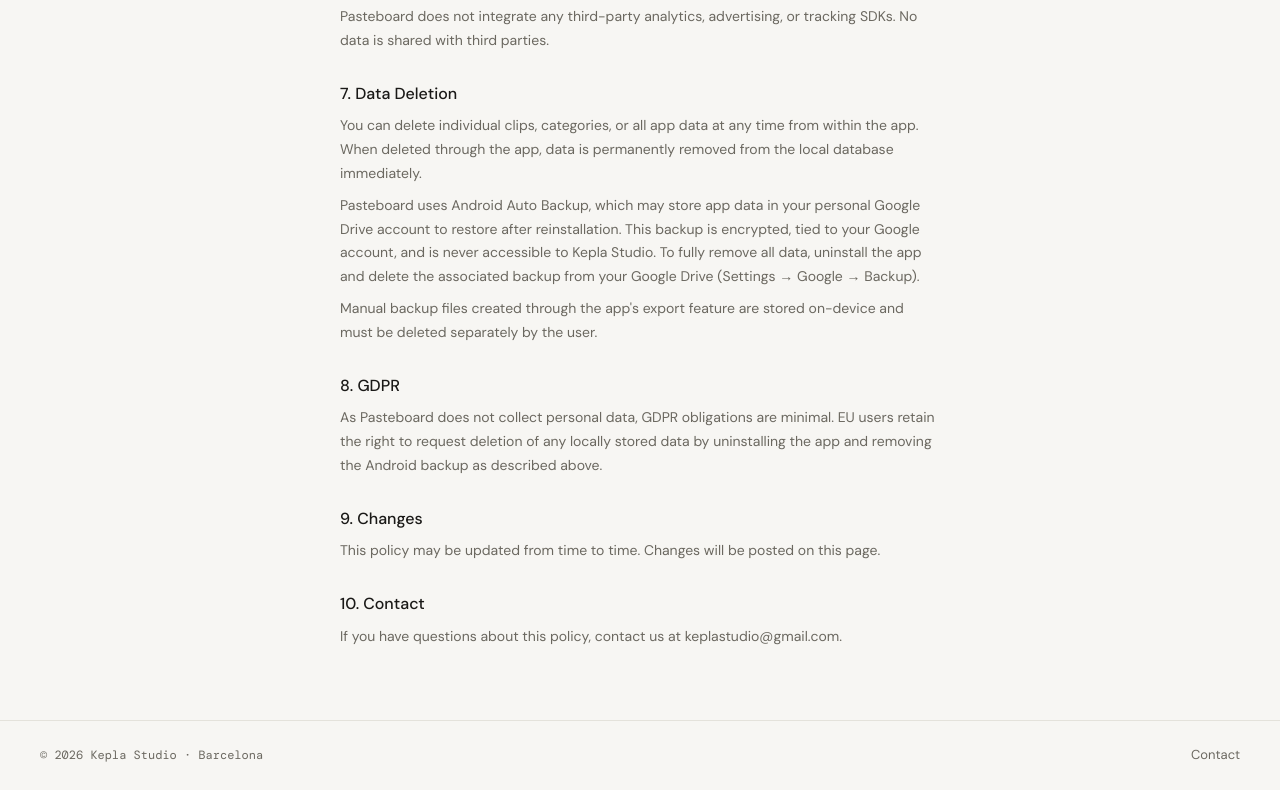
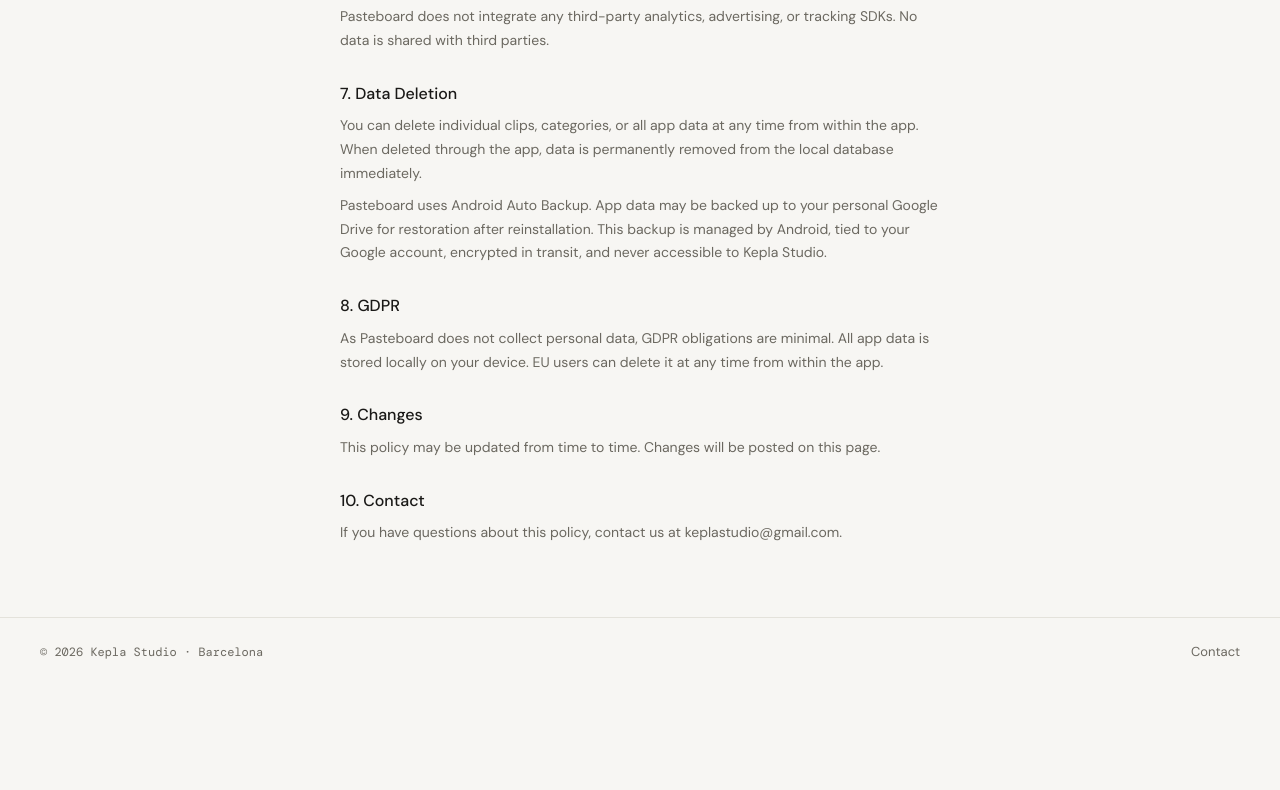
Before and after one commit to keplastudio/keplastudio.github.io, a plain HTML site: page pasteboard/privacy.html in a window 1280 px wide. Shown: the part 959-1749 px from the top of the page. After the commit the page ends 1646 px from the top, so only its background shows below. Drawn offline with nearby package versions, Linux system fonts and the light colour scheme.

Commit message:
Simplify data deletion policy: no manual backup instructions

```diff
--- a/pasteboard/privacy.html
+++ b/pasteboard/privacy.html
@@ -54,11 +54,10 @@
 
     <h2>7. Data Deletion</h2>
     <p>You can delete individual clips, categories, or all app data at any time from within the app. When deleted through the app, data is permanently removed from the local database immediately.</p>
-    <p>Pasteboard uses Android Auto Backup, which may store app data in your personal Google Drive account to restore after reinstallation. This backup is encrypted, tied to your Google account, and is never accessible to Kepla Studio. To fully remove all data, uninstall the app and delete the associated backup from your Google Drive (Settings → Google → Backup).</p>
-    <p>Manual backup files created through the app's export feature are stored on-device and must be deleted separately by the user.</p>
+    <p>Pasteboard uses Android Auto Backup. App data may be backed up to your personal Google Drive for restoration after reinstallation. This backup is managed by Android, tied to your Google account, encrypted in transit, and never accessible to Kepla Studio.</p>
 
     <h2>8. GDPR</h2>
-    <p>As Pasteboard does not collect personal data, GDPR obligations are minimal. EU users retain the right to request deletion of any locally stored data by uninstalling the app and removing the Android backup as described above.</p>
+    <p>As Pasteboard does not collect personal data, GDPR obligations are minimal. All app data is stored locally on your device. EU users can delete it at any time from within the app.</p>
 
     <h2>9. Changes</h2>
     <p>This policy may be updated from time to time. Changes will be posted on this page.</p>
```
